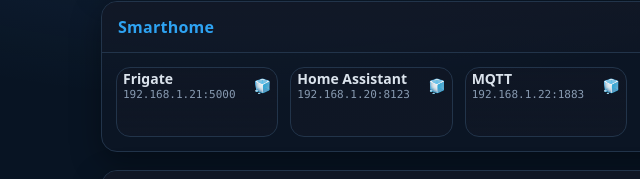
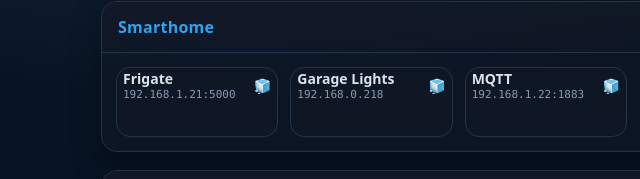
Before and after one commit to dmp71/links, a plain HTML site: page index.html in a window 1280 px wide. Shown: the part 258-437 px from the top of the page, 7-647 px from the left. Drawn offline with Linux system fonts and the light colour scheme.

Commit message:
Update index.html

```diff
--- a/index.html
+++ b/index.html
@@ -274,7 +274,7 @@
   {
     title: "Smarthome",
     items: [
-      { name:"Home Assistant", ip:"192.168.1.20", proto:"http", port:8123 },
+      { name:"Garage Lights", ip:"192.168.0.218", proto:"http" },
       { name:"Frigate", ip:"192.168.1.21", proto:"http", port:5000 },
       { name:"MQTT", ip:"192.168.1.22", proto:"http", port:1883 },
     ]
```
